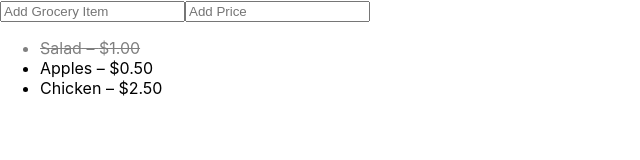
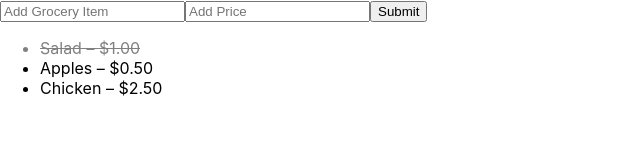
Before and after one commit to harperbd/grocery-list, a React (Create React App) app: page / in a window 1280 px wide. Shown: the top 160 px of the page, without its empty margins (0-640 px from the left). Built offline with nearby package versions, Linux system fonts and the light colour scheme.

Commit message:
alter form submit to use button for multiple inputs

```diff
--- a/src/GroceryForm.js
+++ b/src/GroceryForm.js
@@ -11,6 +11,7 @@ class GroceryForm extends Component {
   };
 
   handleSubmit = (e) => {
+    console.log('Form submitted');
     e.preventDefault();
     this.props.addGroceryItem(this.state.word, this.state.price);
     this.setState({ word: '', price: '' })
@@ -25,7 +26,7 @@ class GroceryForm extends Component {
               value={word}
               required
               placeholder='Add Grocery Item'
-
+              onChange={this.handleChange}
           />
           <input
               name='price'
@@ -34,6 +35,7 @@ class GroceryForm extends Component {
               placeholder='Add Price'
               onChange={this.handleChange}
           />
+          <button type="submit">Submit</button>
         </form>
     )
   }
```
